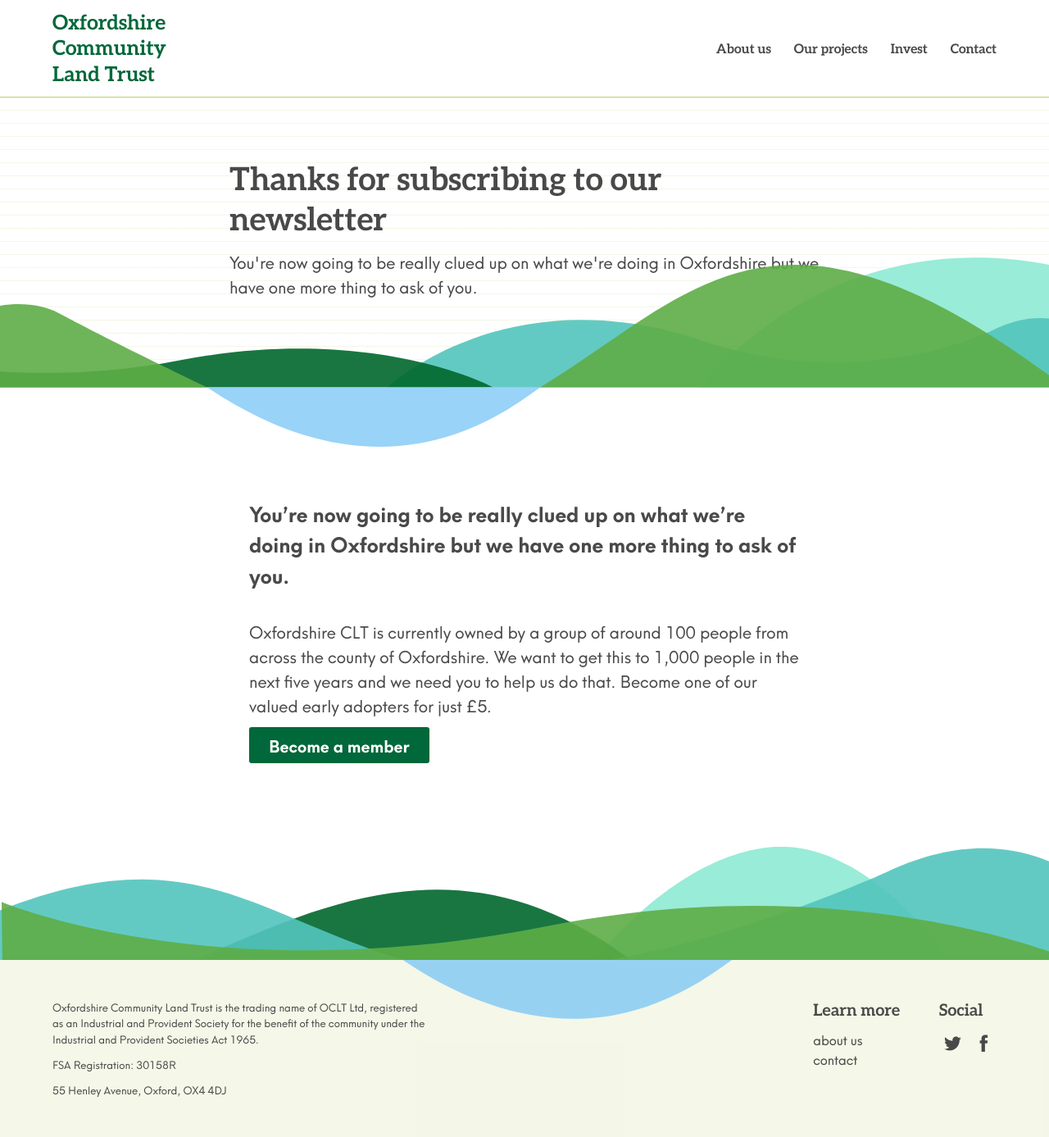
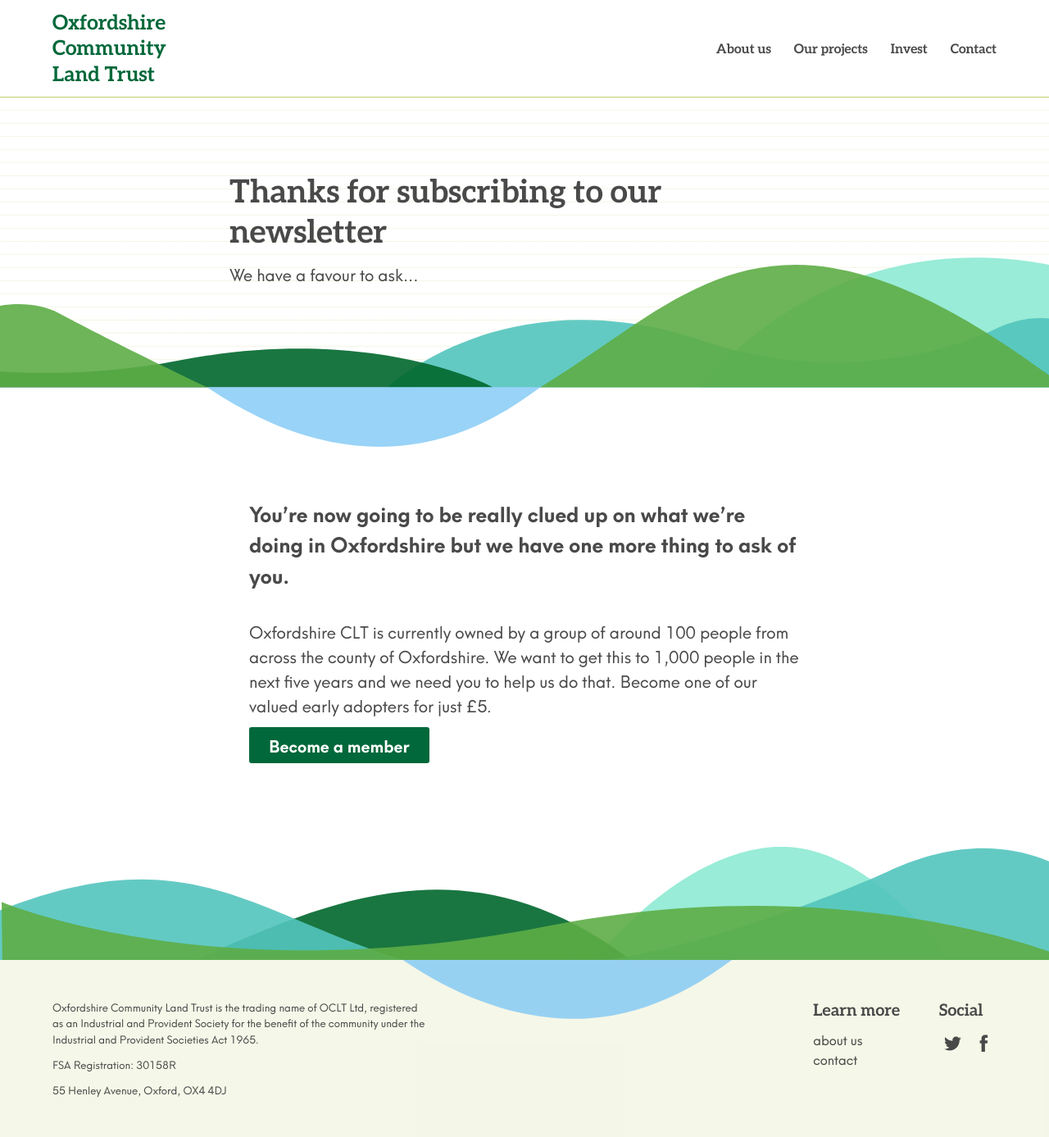
Before and after one commit to johnpuddephatt/oclt, a Jekyll site: the page built from _pages/thanks-for-subscribing-to-our-newsletter.md, in a window 1280 px wide. Shown: the whole page at 82% size. Built offline with Jekyll 4.4.1, drawn with Linux system fonts in a browser that asks for light colours.

Commit message:
Update from Forestry.io Charlie Fisher updated _pages/thanks-for-subscribing-to-our-newsletter.md

```diff
--- a/_pages/thanks-for-subscribing-to-our-newsletter.md
+++ b/_pages/thanks-for-subscribing-to-our-newsletter.md
@@ -1,8 +1,7 @@
 ---
 layout: page
 title: Thanks for subscribing to our newsletter
-subtitle: You're now going to be really clued up on what we're doing in Oxfordshire
-  but we have one more thing to ask of you.
+subtitle: We have a favour to ask...
 
 ---
 You're now going to be really clued up on what we're doing in Oxfordshire but we have one more thing to ask of you.
```
